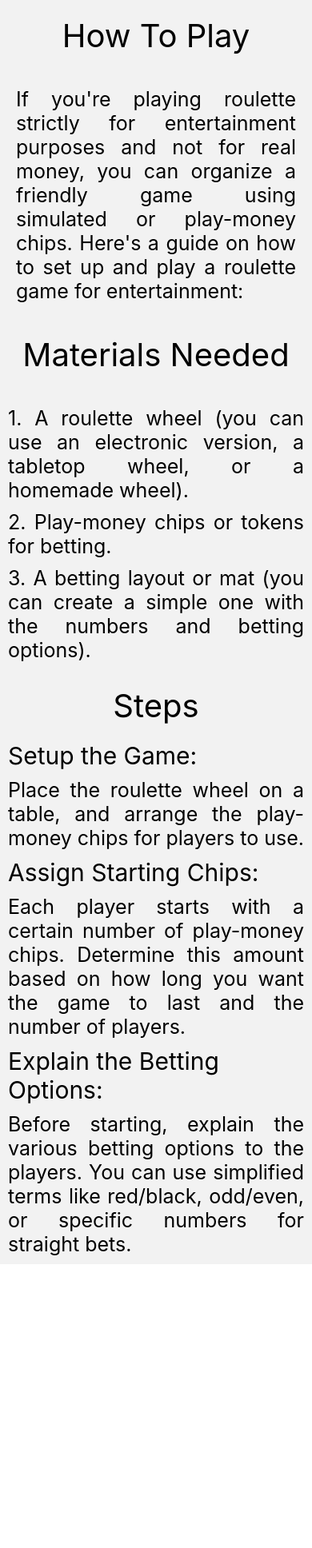
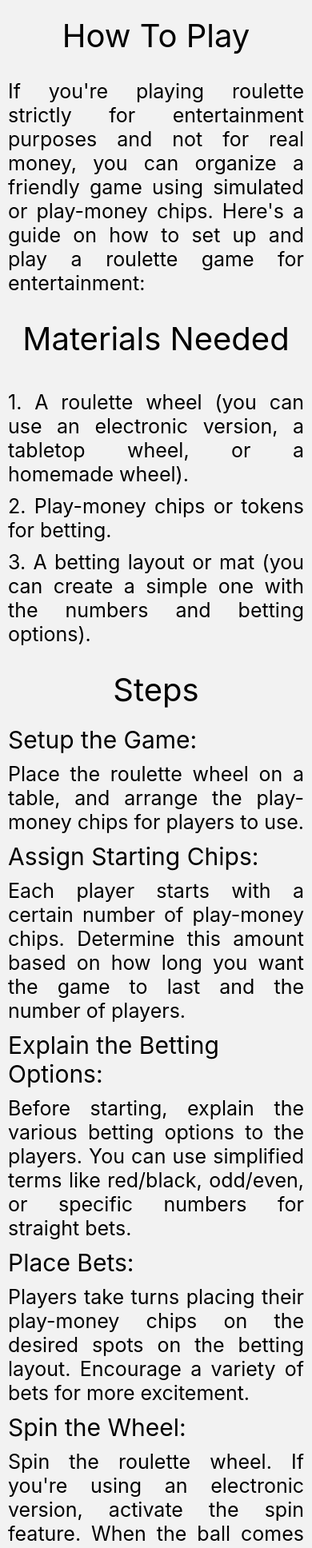
Before and after one commit to GoodChoisWork/roulette, a React Native app: screen /HowToPlay in a window 390 px wide. Shown: the top 1936 px of the page at 80% size. Before the commit the page ends 1581 px from the top, so only its background shows below. Built offline with nearby package versions, Linux system fonts and the light colour scheme; no server answers.

Commit message:
added text and splash image

```diff
--- a/screens/HowToPlay.js
+++ b/screens/HowToPlay.js
@@ -53,6 +53,84 @@ const HowToPlay = () => {
                 <Text style={styles.textHow}>Before starting, explain the various betting options to the players. You can use simplified terms like red/black, odd/even, or specific numbers for straight bets.</Text>
               </View>
 
+          <View>
+            <Text style={styles.titleSemi}>Place Bets:</Text>
+          </View>
+
+              <View>
+                <Text style={styles.textHow}>Players take turns placing their play-money chips on the desired spots on the betting layout. Encourage a variety of bets for more excitement.</Text>
+              </View>
+
+          <View>
+            <Text style={styles.titleSemi}>Spin the Wheel:</Text>
+          </View>
+
+              <View>
+                <Text style={styles.textHow}>Spin the roulette wheel. If you're using an electronic version, activate the spin feature. When the ball comes to rest in a numbered pocket, the winning bets are determined.</Text>
+              </View>
+
+          <View>
+            <Text style={styles.titleSemi}>Payouts:</Text>
+          </View>
+
+              <View>
+                <Text style={styles.textHow}>Distribute play-money chips to the winners based on the odds of their respective bets. For example, a straight bet on a single number typically pays higher than a bet on red or black.</Text>
+              </View>
+
+          <View>
+            <Text style={styles.titleSemi}>Continue Rounds:</Text>
+          </View>
+
+              <View>
+                <Text style={styles.textHow}>Continue playing rounds until players decide to stop or until a predetermined time. Players can choose to leave the game or buy more play-money chips if they run out.</Text>
+              </View>
+
+          <View>
+            <Text style={styles.titleSemi}>Have Fun:</Text>
+          </View>
+
+              <View>
+                <Text style={styles.textHow}>Emphasize the entertainment aspect of the game. Encourage players to enjoy the social interaction, the excitement of the spin, and the friendly competition.</Text>
+              </View>
+
+          <View>
+            <Text style={styles.titleSemi}>Experiment with Rules:</Text>
+          </View>
+
+              <View>
+                <Text style={styles.textHow}>Feel free to experiment with house rules, such as setting maximum bets, allowing players to combine bets, or introducing additional challenges for more variety.</Text>
+              </View>
+
+          <View>
+            <Text style={styles.titleSemi}>No Real Money Involved:</Text>
+          </View>
+
+            <View>
+              <Text style={styles.textHow}>Remind everyone that this is a game for entertainment only, and no real money is involved.</Text>
+            </View>
+
+            <View>
+                <Text style={styles.textIntro}>Playing roulette in this manner can be a fun and lighthearted activity for friends or family. Adjust the rules based on the preferences of the players, and focus on creating an enjoyable experience rather than a competitive one.</Text>
+              </View>
+
+
+
+
+
+
+
+
+
+
+
+
+
+
+
+
+
+
+
 
 
 
@@ -87,7 +165,7 @@ const styles = StyleSheet.create({
   textIntro: {
 
     fontSize: 25,
-    padding: 20,
+    padding: 10,
     textAlign: "justify",
 
   },
```
Also changed, not shown: 1 other file (tests, documents, lock files or other folders).
